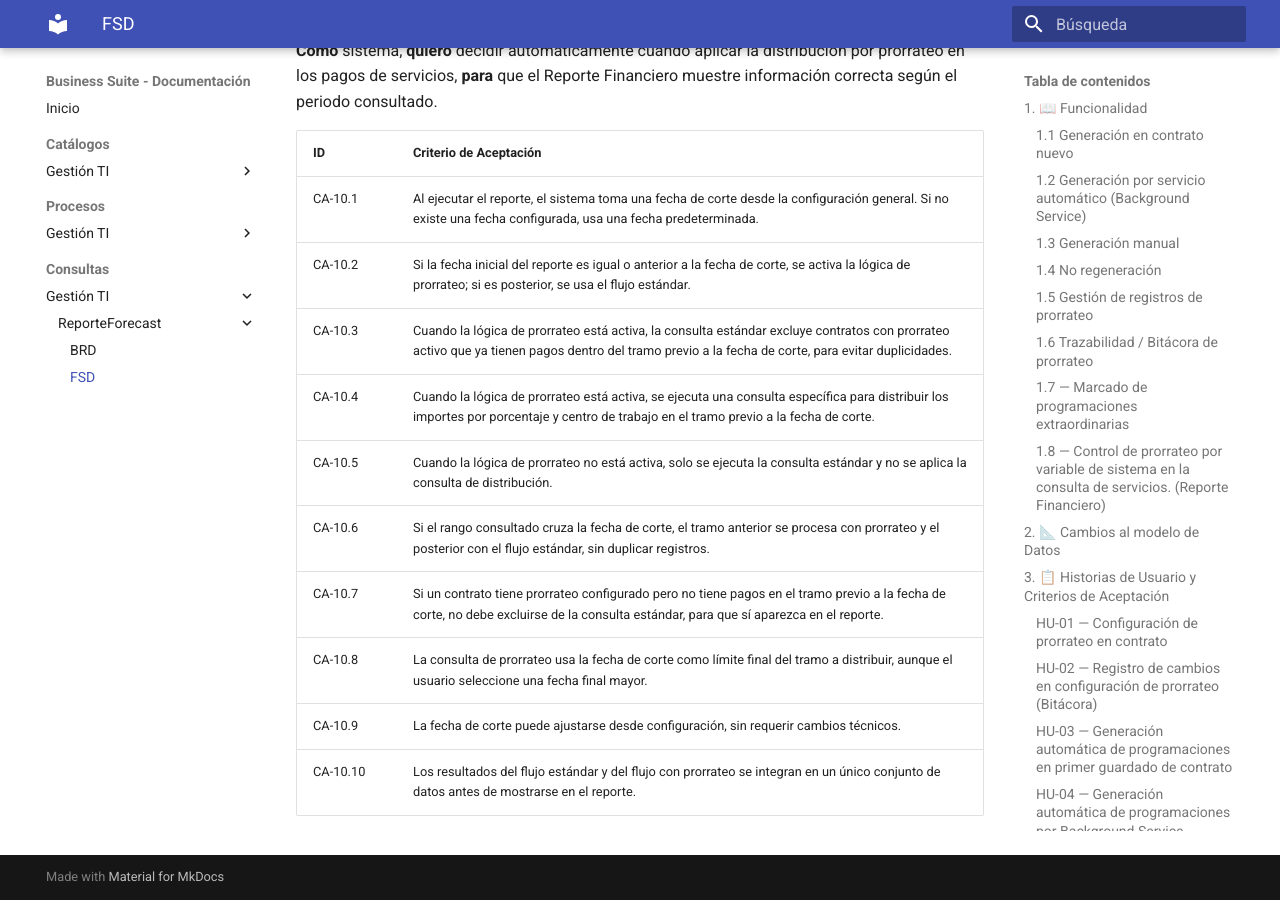
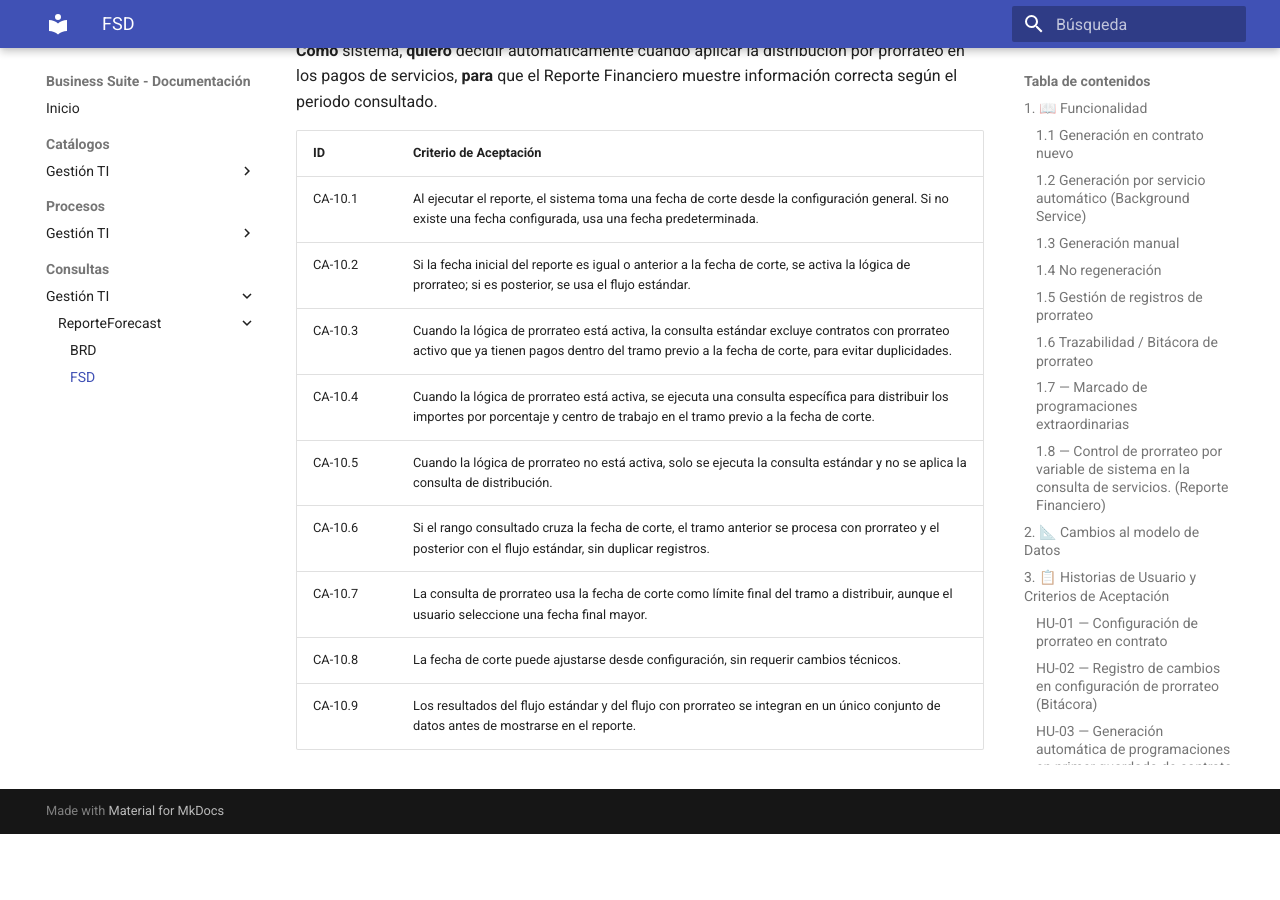
Before and after one commit to solis1408/Business-Suite, an MkDocs documentation site: the page built from docs/Consultas/Gestion-TI/documentacion/reporte/FSD.md, in a window 1280 px wide and 900 px high, scrolled down 13846 px. Built offline with MkDocs 1.6.1 and Material for MkDocs 9.7.7, drawn with Linux system fonts in a browser that asks for light colours; after the commit the page ends 14680 px from its top, so only the background shows below that.

Commit message:
docs(FSD): ajuste en criterios de aceptación CA-10.7 a CA-10.9 para reporte de prorrateo

```diff
--- a/docs/Consultas/Gestion-TI/documentacion/reporte/FSD.md
+++ b/docs/Consultas/Gestion-TI/documentacion/reporte/FSD.md
@@ -421,7 +421,6 @@ Los siguientes campos son nuevos y deben agregarse:
 | CA-10.4  | Cuando la lógica de prorrateo está activa, se ejecuta una consulta específica para distribuir los importes por porcentaje y centro de trabajo en el tramo previo a la fecha de corte. |
 | CA-10.5  | Cuando la lógica de prorrateo no está activa, solo se ejecuta la consulta estándar y no se aplica la consulta de distribución. |
 | CA-10.6  | Si el rango consultado cruza la fecha de corte, el tramo anterior se procesa con prorrateo y el posterior con el flujo estándar, sin duplicar registros. |
-| CA-10.7  | Si un contrato tiene prorrateo configurado pero no tiene pagos en el tramo previo a la fecha de corte, no debe excluirse de la consulta estándar, para que sí aparezca en el reporte. |
-| CA-10.8  | La consulta de prorrateo usa la fecha de corte como límite final del tramo a distribuir, aunque el usuario seleccione una fecha final mayor. |
-| CA-10.9  | La fecha de corte puede ajustarse desde configuración, sin requerir cambios técnicos. |
-| CA-10.10 | Los resultados del flujo estándar y del flujo con prorrateo se integran en un único conjunto de datos antes de mostrarse en el reporte. |
+| CA-10.7  | La consulta de prorrateo usa la fecha de corte como límite final del tramo a distribuir, aunque el usuario seleccione una fecha final mayor. |
+| CA-10.8  | La fecha de corte puede ajustarse desde configuración, sin requerir cambios técnicos. |
+| CA-10.9 | Los resultados del flujo estándar y del flujo con prorrateo se integran en un único conjunto de datos antes de mostrarse en el reporte. |
```
